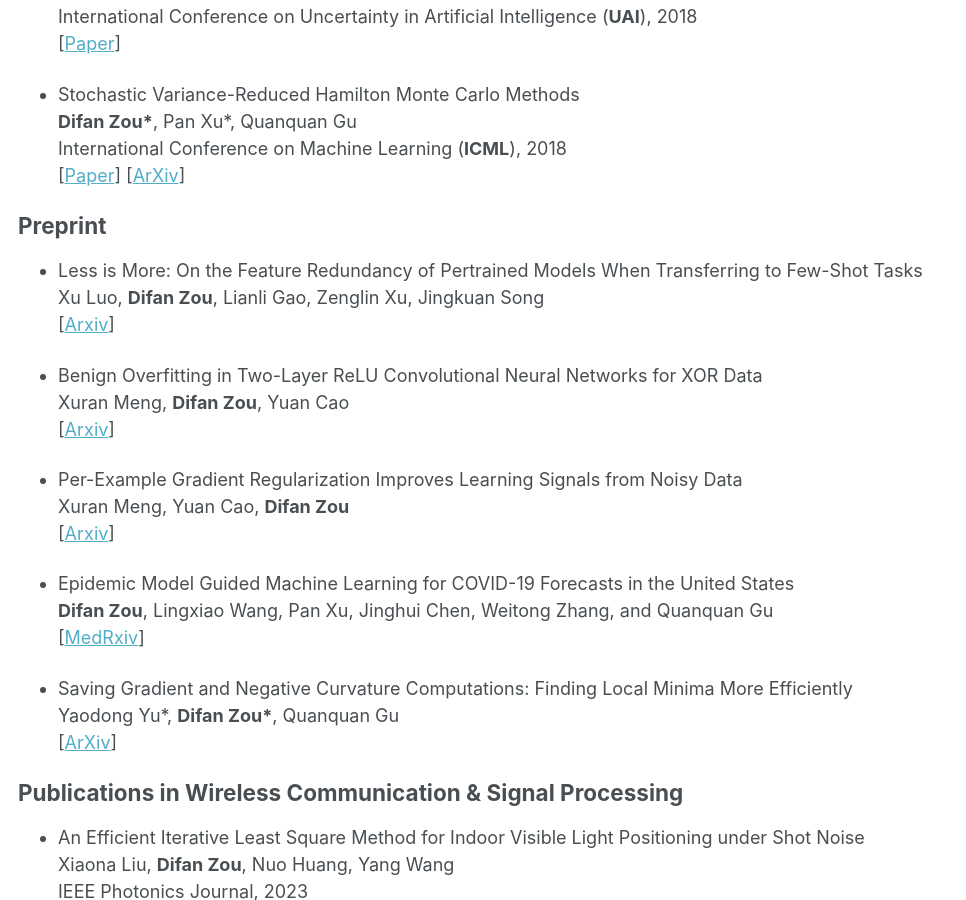
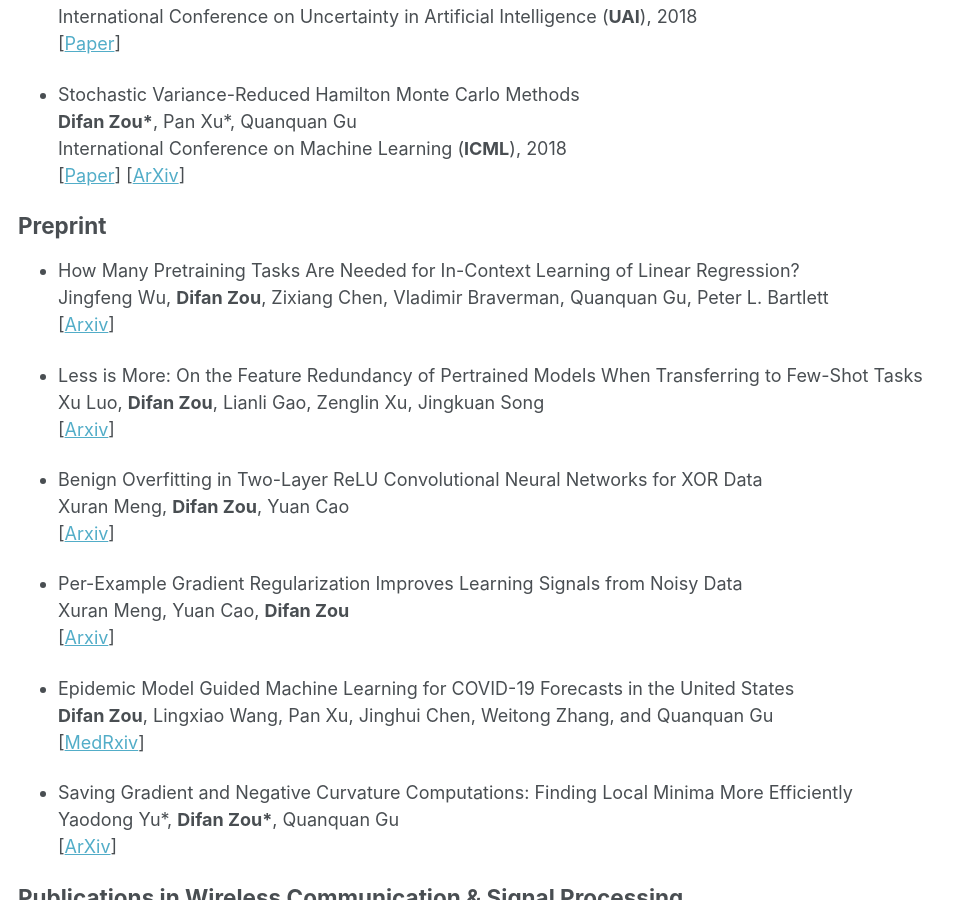
Before and after one commit to difanzou/difanzou.github.io, a Jekyll site: the page built from _pages/publications.md, in a window 1280 px wide and 900 px high, scrolled down 3605 px. Shown: the whole window, without its empty margins (0-966 px from the left). Built offline with Jekyll 4.4.1, drawn with Linux system fonts in a browser that asks for light colours.

Commit message:
add new preprint

```diff
--- a/_pages/publications.md
+++ b/_pages/publications.md
@@ -157,6 +157,10 @@ International Conference on Machine Learning (**ICML**), 2018\
 
 ## Preprint
 
+* How Many Pretraining Tasks Are Needed for In-Context Learning of Linear Regression?\
+Jingfeng Wu, **Difan Zou**, Zixiang Chen, Vladimir Braverman, Quanquan Gu, Peter L. Bartlett\
+\[[Arxiv](https://arxiv.org/pdf/2310.08391.pdf)\]
+
 * Less is More: On the Feature Redundancy of Pertrained Models When Transferring to Few-Shot Tasks\
 Xu Luo, **Difan Zou**, Lianli Gao, Zenglin Xu, Jingkuan Song\
 \[[Arxiv](https://arxiv.org/pdf/2310.03843.pdf)\]
```
